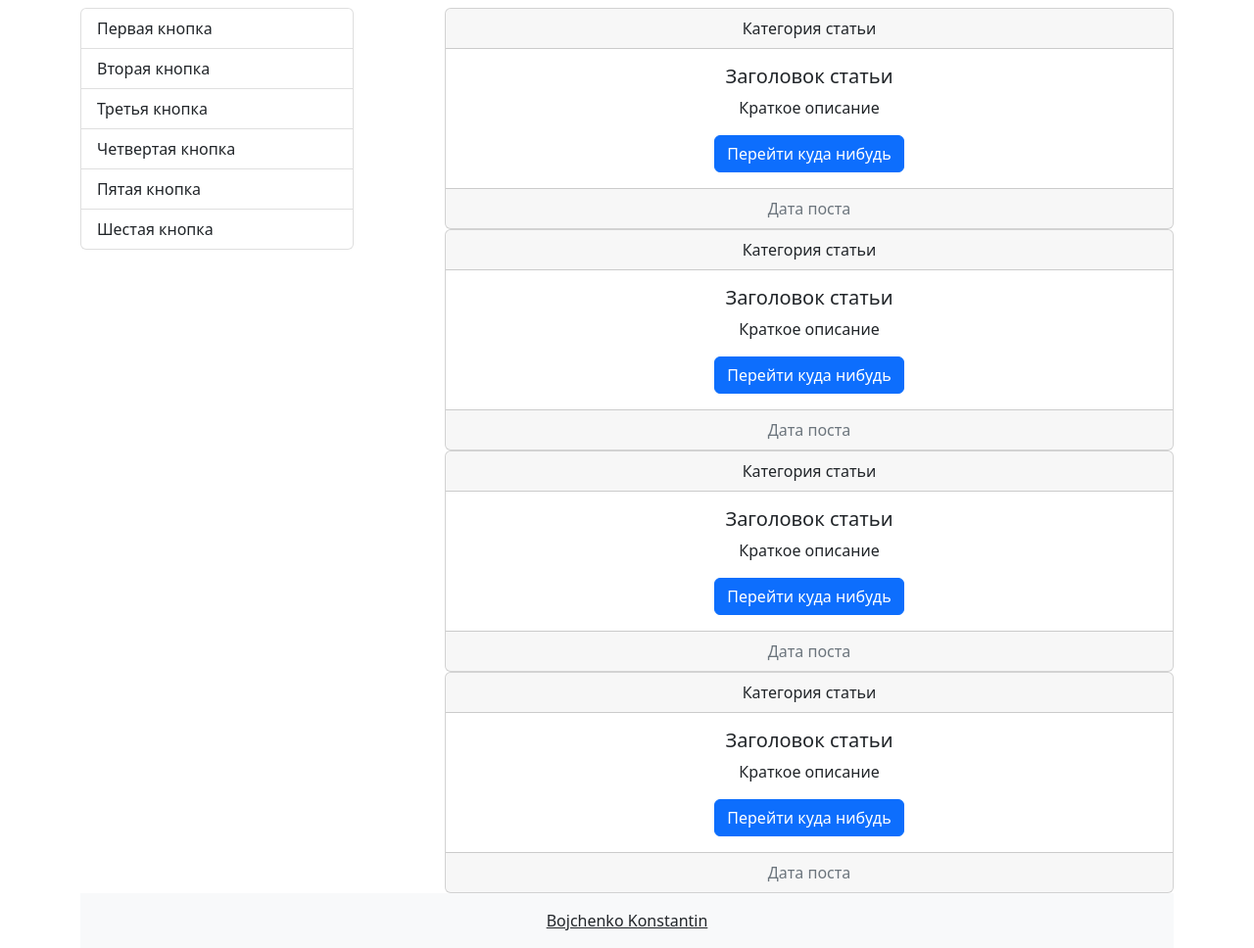
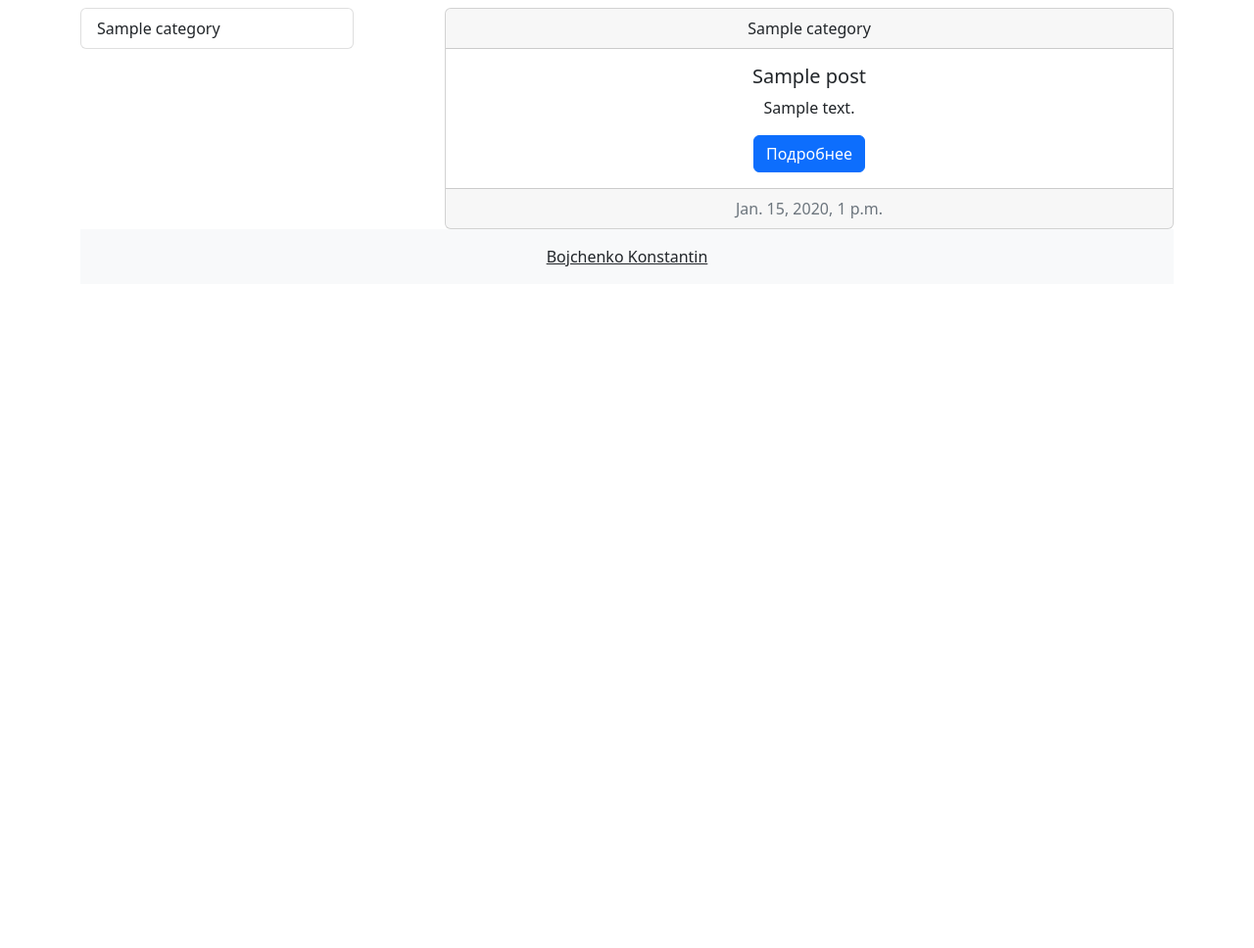
Before and after one commit to Bojchenko-Konstantin/feedme, a Django app: page / in a window 1280 px wide. Shown: the part 121-1089 px from the top of the page at 98% size. After the commit the page ends 393 px from the top, so only its background shows below. Run offline with Django 5.2, Linux system fonts and the light colour scheme; tables that the repository leaves empty hold one stand-in row (values such as "Sample post").

Commit message:
feat: Add new func - filter category post
- Set up settings, update TIME_ZONE
- Add new component - _category_buttons.html
- Add new component - _post_list.html
- Update index.html
- Add new func in cooking/views (category_list)
- Add new url in urls.py
- Update base.html

```diff
--- a/conf/settings.py
+++ b/conf/settings.py
@@ -112,7 +112,7 @@ AUTH_PASSWORD_VALIDATORS = [
 
 LANGUAGE_CODE = 'en-us'
 
-TIME_ZONE = 'UTC'
+TIME_ZONE = 'Europe/Moscow'
 
 USE_I18N = True
 
--- /dev/null
+++ b/cooking/templates/cooking/components/_category_buttons.html
@@ -0,0 +1,7 @@
+<div class="list-group">
+  <a
+    href="{% url 'category_list' category.pk %}"
+    class="list-group-item list-group-item-action"
+    >{{ category }}</a
+  >
+</div>
--- /dev/null
+++ b/cooking/templates/cooking/components/_post_list.html
@@ -0,0 +1,9 @@
+<div class="card text-center">
+  <div class="card-header">{{ post.category }}</div>
+  <div class="card-body">
+    <h5 class="card-title">{{ post }}</h5>
+    <p class="card-text">{{ post.content | truncatewords:20 }}</p>
+    <a href="#!" class="btn btn-primary">Подробнее</a>
+  </div>
+  <div class="card-footer text-muted">{{ post.created_at }}</div>
+</div>
--- a/cooking/templates/cooking/index.html
+++ b/cooking/templates/cooking/index.html
@@ -3,4 +3,18 @@
 {% block main %}
     <h2>FeedMe</h2>
     <div class="d-flex justify-content-between">
+        <div class="col-3">
+            {% for category in categories %}
+            {% include 'cooking/components/_category_buttons.html' %}
+            {% endfor %}
+        </div>
+
+          <!-- Posts-->
+        <div class="col-8">
+            <!-- Post-->
+            {% for post in posts %}
+            {% include 'cooking/components/_post_list.html' %}
+            {% endfor %}
+
+        </div>
 {% endblock main %}
--- a/cooking/urls.py
+++ b/cooking/urls.py
@@ -2,6 +2,6 @@ from django.urls import path
 from .views import *
 
 urlpatterns = [
-    path('', index),
-
+    path('', index, name="index"),
+    path('category/<int:pk>/', category_list, name="category_list"),
 ]
--- a/cooking/views.py
+++ b/cooking/views.py
@@ -4,8 +4,21 @@ from .models import Category, Post
 def index(request):
     """Функция представления для главной страницы"""
     posts = Post.objects.all() # QuerySet
+    categories = Category.objects.all()
     context = {
             "title": "Главная страница",
-            "posts": posts
+            "posts": posts,
+            "categories": categories
             }
     return render(request, "cooking/index.html", context)
+
+def category_list(request, pk):
+    """Реакция на нажатие кнопки категории"""
+    posts = Post.objects.filter(category_id=pk)
+    categories = Category.objects.all()
+    context = {
+            "title": posts[0].category,
+            "posts": posts,
+            "categories": categories
+            }
+    return render(request, "cooking/index.html", context)
--- a/templates/base.html
+++ b/templates/base.html
@@ -19,77 +19,7 @@
     <div class="container">
       {% include 'components/_navbar.html' %}
       <!-- Main body-->
-      <main>
-        {% block main %}
-        {% endblock main %}
-          <div class="col-3">
-            <!-- Sidebar-->
-            <div class="list-group">
-              <a href="#!" class="list-group-item list-group-item-action"
-                >Первая кнопка</a
-              >
-              <a href="#!" class="list-group-item list-group-item-action"
-                >Вторая кнопка</a
-              >
-              <a href="#!" class="list-group-item list-group-item-action"
-                >Третья кнопка</a
-              >
-              <a href="#!" class="list-group-item list-group-item-action"
-                >Четвертая кнопка</a
-              >
-              <a href="#!" class="list-group-item list-group-item-action"
-                >Пятая кнопка</a
-              >
-              <a href="#!" class="list-group-item list-group-item-action"
-                >Шестая кнопка</a
-              >
-            </div>
-          </div>
-          <!-- Posts-->
-          <div class="col-8">
-            <!-- Post-->
-            <div class="card text-center">
-              <div class="card-header">Категория статьи</div>
-              <div class="card-body">
-                <h5 class="card-title">Заголовок статьи</h5>
-                <p class="card-text">Краткое описание</p>
-                <a href="#!" class="btn btn-primary">Перейти куда нибудь</a>
-              </div>
-              <div class="card-footer text-muted">Дата поста</div>
-            </div>
-            <!-- Post-->
-            <div class="card text-center">
-              <div class="card-header">Категория статьи</div>
-              <div class="card-body">
-                <h5 class="card-title">Заголовок статьи</h5>
-                <p class="card-text">Краткое описание</p>
-                <a href="#!" class="btn btn-primary">Перейти куда нибудь</a>
-              </div>
-              <div class="card-footer text-muted">Дата поста</div>
-            </div>
-            <!-- Post-->
-            <div class="card text-center">
-              <div class="card-header">Категория статьи</div>
-              <div class="card-body">
-                <h5 class="card-title">Заголовок статьи</h5>
-                <p class="card-text">Краткое описание</p>
-                <a href="#!" class="btn btn-primary">Перейти куда нибудь</a>
-              </div>
-              <div class="card-footer text-muted">Дата поста</div>
-            </div>
-            <!-- Post-->
-            <div class="card text-center">
-              <div class="card-header">Категория статьи</div>
-              <div class="card-body">
-                <h5 class="card-title">Заголовок статьи</h5>
-                <p class="card-text">Краткое описание</p>
-                <a href="#!" class="btn btn-primary">Перейти куда нибудь</a>
-              </div>
-              <div class="card-footer text-muted">Дата поста</div>
-            </div>
-          </div>
-        </div>
-      </main>
+      <main>{% block main %} {% endblock main %}</main>
       <!-- Footer-->
       {% include 'components/_footer.html' %}
     </div>
```
